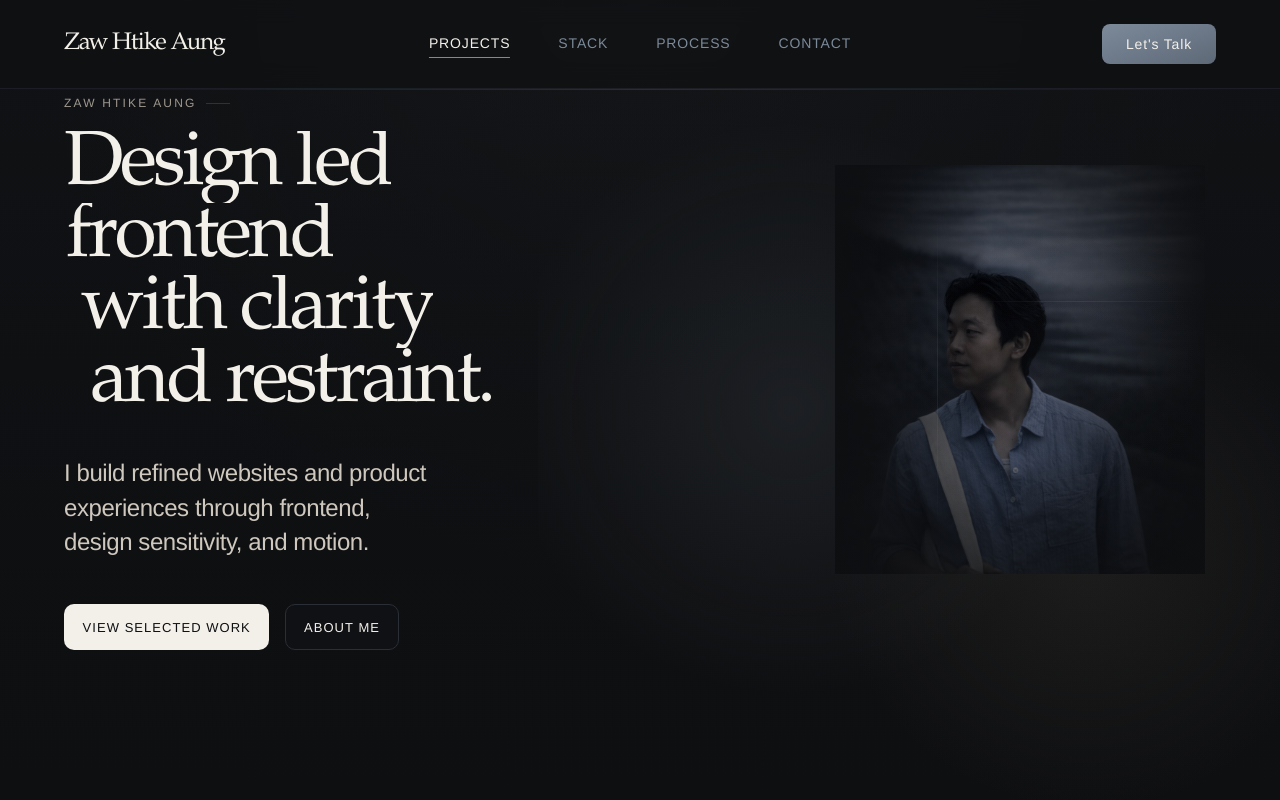
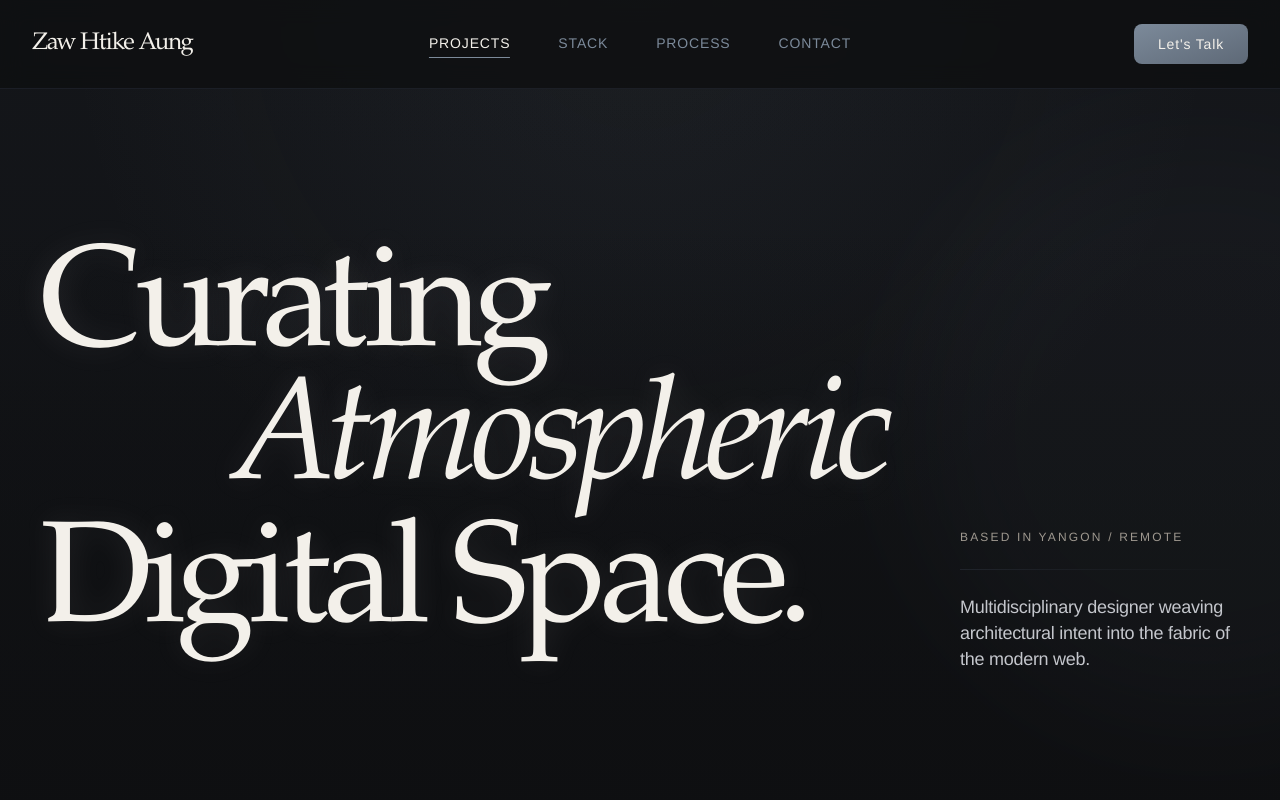
Before and after one commit to Sczeam/myportfolio, a Next.js app: page / in a window 1280 px wide. Shown: the top 800 px of the page. Built offline with nearby package versions, Linux system fonts and the light colour scheme.

Commit message:
align hero layout to figma

```diff
--- a/app/globals.css
+++ b/app/globals.css
@@ -285,9 +285,9 @@
 
   .wide-container {
     width: 100%;
-    max-width: 104rem;
+    max-width: 96rem;
     margin-inline: auto;
-    padding-inline: clamp(1.5rem, 5vw, 4rem);
+    padding-inline: 2rem;
   }
 
   .reading-measure {
--- a/components/home/hero.tsx
+++ b/components/home/hero.tsx
@@ -1,239 +1,69 @@
-"use client";
+import { Container } from "@/components/ui/container";
 
-import { useEffect, useRef } from "react";
-
-import gsap from "gsap";
-import { CustomEase } from "gsap/CustomEase";
-import Image from "next/image";
-
-import { Container } from "@/components/ui/container";
-import { Eyebrow } from "@/components/ui/eyebrow";
-import { cn } from "@/lib/utils";
-import heroImage from "@/public/images/hero.png";
-
-gsap.registerPlugin(CustomEase);
-
-const headlineLines = [
-  "Design led",
-  "frontend",
-  "with clarity",
-  "and restraint.",
-];
-
-const ctaClassName =
-  "button-base type-button transition-ui inline-flex w-full sm:w-auto";
-
-const heroEasePrimary = CustomEase.create("hero-ease-primary", "0.22,1,0.36,1");
-const heroEaseCinematic = CustomEase.create(
-  "hero-ease-cinematic",
-  "0.16,1,0.3,1",
-);
+const desktopLineClassName =
+  "lg:absolute lg:text-[9rem] lg:leading-none lg:tracking-[-0.05em]";
 
 export function Hero() {
-  const rootRef = useRef<HTMLElement | null>(null);
-  const atmosphereRef = useRef<HTMLDivElement | null>(null);
-  const headlineRefs = useRef<Array<HTMLSpanElement | null>>([]);
-  const subheadlineRef = useRef<HTMLParagraphElement | null>(null);
-  const actionsRef = useRef<HTMLDivElement | null>(null);
-
-  useEffect(() => {
-    const root = rootRef.current;
-
-    if (!root) {
-      return;
-    }
-
-    const mediaQuery = window.matchMedia("(prefers-reduced-motion: reduce)");
-
-    if (mediaQuery.matches) {
-      return;
-    }
-
-    const context = gsap.context(() => {
-      const timeline = gsap.timeline({
-        defaults: {
-          ease: "power3.out",
-        },
-      });
-
-      if (atmosphereRef.current) {
-        timeline.fromTo(
-          atmosphereRef.current,
-          {
-            opacity: 0,
-            y: 18,
-          },
-          {
-            opacity: 1,
-            y: 0,
-            duration: 0.92,
-            ease: heroEaseCinematic,
-          },
-        );
-      }
-
-      timeline.fromTo(
-        headlineRefs.current.filter(Boolean),
-        {
-          yPercent: 112,
-          opacity: 0,
-        },
-        {
-          yPercent: 0,
-          opacity: 1,
-          duration: 0.96,
-          ease: heroEasePrimary,
-          stagger: 0.08,
-        },
-        "-=0.5",
-      );
-
-      if (subheadlineRef.current) {
-        timeline.fromTo(
-          subheadlineRef.current,
-          {
-            y: 18,
-            opacity: 0,
-          },
-          {
-            y: 0,
-            opacity: 1,
-            duration: 0.62,
-            ease: heroEasePrimary,
-          },
-          "-=0.48",
-        );
-      }
-
-      if (actionsRef.current) {
-        timeline.fromTo(
-          actionsRef.current,
-          {
-            y: 10,
-            opacity: 0,
-          },
-          {
-            y: 0,
-            opacity: 1,
-            duration: 0.46,
-            ease: heroEasePrimary,
-          },
-          "-=0.34",
-        );
-      }
-    }, root);
-
-    return () => {
-      context.revert();
-    };
-  }, []);
-
   return (
     <section
-      ref={rootRef}
       data-opening-hero
-      className="hero-height relative overflow-clip border-b border-border-faint"
+      data-node-id="1:3"
       aria-labelledby="hero-heading"
+      className="relative overflow-clip"
     >
       <div className="absolute inset-0">
-        <div className="absolute inset-0 bg-[linear-gradient(180deg,rgba(14,15,17,0.62)_0%,rgba(14,15,17,0.92)_68%,rgba(14,15,17,1)_100%)]" />
-        <div className="absolute inset-y-0 right-0 hidden w-[58%] bg-[radial-gradient(circle_at_34%_40%,rgba(124,138,154,0.12),transparent_42%),radial-gradient(circle_at_74%_58%,rgba(163,147,126,0.1),transparent_36%)] md:block" />
-        <div className="absolute inset-x-0 top-0 h-px bg-[linear-gradient(90deg,transparent,rgba(58,64,75,0.55),transparent)]" />
+        <div className="absolute inset-0 bg-[linear-gradient(180deg,rgba(20,22,26,0.06)_0%,rgba(14,15,17,0)_28%,rgba(14,15,17,0.94)_100%)]" />
+        <div className="absolute right-[-14rem] top-[16%] h-[37.5rem] w-[37.5rem] rounded-full bg-accent/14 blur-[60px] opacity-30" />
+        <div className="absolute inset-0 opacity-[0.02] [background-image:radial-gradient(rgba(243,240,234,0.8)_0.7px,transparent_0.7px)] [background-position:0_0] [background-size:14px_14px]" />
       </div>
 
-      <Container width="wide" className="relative h-full">
-        <div className="editorial-grid h-full items-end pb-10 pt-28 sm:pb-14 sm:pt-32 lg:pb-16 lg:pt-0 xl:pb-20">
-          <div className="relative z-10 col-span-12 flex flex-col justify-end lg:col-span-5 lg:col-start-2 xl:col-span-4">
+      <Container width="wide" className="relative">
+        <div className="flex min-h-[100svh] flex-col justify-end pb-10 pt-28 sm:pb-12 sm:pt-32 lg:pb-32 lg:pt-24">
+          <div className="grid items-end gap-10 lg:grid-cols-[56.5rem_17.5rem] lg:justify-center lg:gap-4">
             <div
-              data-opening-hero-content
-              className="max-w-[33rem] lg:max-w-[27rem] xl:max-w-[28.5rem]"
+              className="lg:relative lg:h-[27rem] lg:w-[56.5rem]"
+              data-node-id="1:5"
             >
-              <Eyebrow className="mb-5 inline-flex items-center gap-2.5 text-text-muted/90 sm:mb-6 lg:mb-5">
-                <span>Zaw Htike Aung</span>
-                <span
-                  aria-hidden="true"
-                  className="hidden h-px w-6 bg-border-strong/70 lg:block"
-                />
-              </Eyebrow>
-
               <h1
                 id="hero-heading"
-                className="type-display-hero inline-flex max-w-none flex-col items-start text-[clamp(3.15rem,4vw,4.85rem)] leading-[0.86] tracking-[-0.058em] text-text-primary"
+                className="font-display text-text-primary [text-shadow:0_0_30px_rgba(243,240,234,0.1)]"
               >
-                {headlineLines.map((line, index) => (
+                <span className="block text-[clamp(3.75rem,9.2vw,6.5rem)] leading-[0.94] tracking-[-0.05em] lg:mt-0 lg:leading-none lg:text-[9rem] lg:tracking-[-0.05em]">
+                  Curating
+                </span>
                 <span
-                    key={line}
-                    className={cn(
-                      "inline-block overflow-hidden",
-                      index === 1 ? "pl-[0.02em]" : "",
-                      index === 2 ? "pl-[0.22em]" : "",
-                      index === 3 ? "pl-[0.34em]" : "",
-                    )}
+                  className={`mt-[-0.08em] block text-[clamp(3.75rem,9.2vw,6.5rem)] leading-[0.94] tracking-[-0.05em] italic lg:left-[12rem] lg:top-[9rem] ${desktopLineClassName}`}
                 >
+                  Atmospheric
+                </span>
                 <span
-                      ref={(element) => {
-                        headlineRefs.current[index] = element;
-                      }}
-                      className="block whitespace-nowrap will-change-transform"
+                  className={`mt-[-0.08em] block text-[clamp(3.75rem,9.2vw,6.5rem)] leading-[0.94] tracking-[-0.05em] lg:left-0 lg:top-[18rem] ${desktopLineClassName}`}
                 >
-                      {line}
+                  Digital Space.
                 </span>
-                  </span>
-                ))}
               </h1>
+            </div>
 
-              <p
-                ref={subheadlineRef}
-                className="type-subheadline mt-7 max-w-[24.5rem] text-balance text-text-secondary sm:mt-8 lg:mt-9"
+            <div
+              className="max-w-[20rem] lg:mb-0 lg:w-[17.5rem] lg:self-end"
+              data-node-id="1:12"
             >
-                I build refined websites and product experiences through
-                frontend, design sensitivity, and motion.
+              <p className="type-label text-accent/95" data-node-id="1:13">
+                Based in Yangon / Remote
               </p>
 
               <div
-                ref={actionsRef}
-                className="mt-10 flex flex-col items-start gap-3 sm:mt-11 sm:flex-row sm:gap-4"
+                className="mt-6 h-px w-full bg-[linear-gradient(90deg,var(--color-border-faint)_0%,rgba(32,36,43,0)_100%)]"
+                data-node-id="1:15"
+              />
+
+              <p
+                className="mt-6 max-w-[17.5rem] text-[1.125rem] leading-[1.45] font-normal tracking-[-0.015em] text-[#c4c6cc]"
+                data-node-id="1:16"
               >
-                <a
-                  href="#selected-work"
-                  className={cn(ctaClassName, "button-primary")}
-                >
-                  View selected work
-                </a>
-                <a
-                  href="#about"
-                  className={cn(ctaClassName, "button-secondary")}
-                >
-                  About me
-                </a>
-              </div>
-            </div>
-          </div>
-
-          <div className="relative col-span-12 hidden h-full min-h-[28rem] lg:col-span-5 lg:col-start-8 xl:col-span-6 xl:col-start-7 lg:block">
-            <div
-              ref={atmosphereRef}
-              data-opening-atmosphere
-              className="absolute inset-y-[12%] right-[2%] left-[16%] overflow-hidden opacity-100"
-            >
-              <div
-                data-opening-hero-portrait
-                className="absolute inset-y-[2%] right-[0%] left-[20%] overflow-hidden rounded-xs bg-surface-1"
-              >
-                <Image
-                  src={heroImage}
-                  alt="Portrait of Zaw Htike Aung"
-                  fill
-                  placeholder="blur"
-                  sizes="(min-width: 1536px) 32vw, (min-width: 1024px) 30vw, 0vw"
-                  className="object-cover object-[44%_34%] opacity-100 saturate-82 brightness-[0.96] contrast-[1.08]"
-                />
-                <div className="absolute inset-0 bg-[linear-gradient(90deg,rgba(14,15,17,0.96)_0%,rgba(14,15,17,0.62)_16%,rgba(14,15,17,0.06)_42%,rgba(14,15,17,0.44)_74%,rgba(14,15,17,0.9)_100%)]" />
-                <div className="absolute inset-0 bg-[linear-gradient(180deg,rgba(14,15,17,0.44)_0%,rgba(14,15,17,0.01)_26%,rgba(14,15,17,0.18)_70%,rgba(14,15,17,0.72)_100%)]" />
-              </div>
-              <div className="absolute inset-y-[14%] left-[42%] w-px bg-[linear-gradient(180deg,transparent,rgba(124,138,154,0.14),transparent)]" />
-              <div className="absolute top-[34%] left-[48%] right-[2%] h-px bg-[linear-gradient(90deg,transparent,rgba(163,147,126,0.14),transparent)]" />
-              <div className="absolute right-[0%] top-[16%] h-72 w-72 bg-[radial-gradient(circle,rgba(124,138,154,0.05)_0%,transparent_72%)]" />
+                Multidisciplinary designer weaving architectural intent into the
+                fabric of the modern web.
+              </p>
             </div>
           </div>
         </div>
--- a/components/layout/navbar.tsx
+++ b/components/layout/navbar.tsx
@@ -12,7 +12,7 @@ const navItems = [
 export function Navbar() {
   return (
     <header
-      className="sticky top-0 z-50 border-b border-border-faint/80 bg-[rgba(14,15,17,0.8)] backdrop-blur-[12px]"
+      className="fixed inset-x-0 top-0 z-50 border-b border-border-faint/80 bg-[rgba(14,15,17,0.8)] backdrop-blur-[12px]"
       data-node-id="1:167"
     >
       <Container width="wide" className="relative">
```
Also changed, not shown: 1 other file (tests, documents, lock files or other folders). Lines whose indentation alone changed are shown as unchanged.
